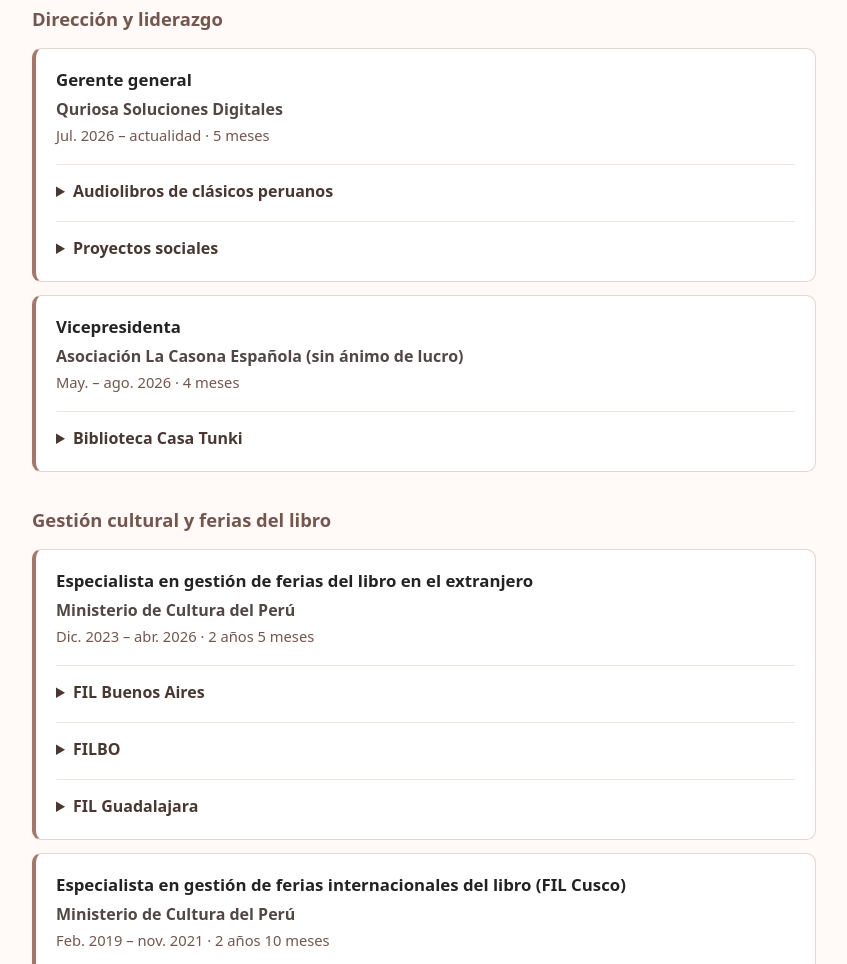
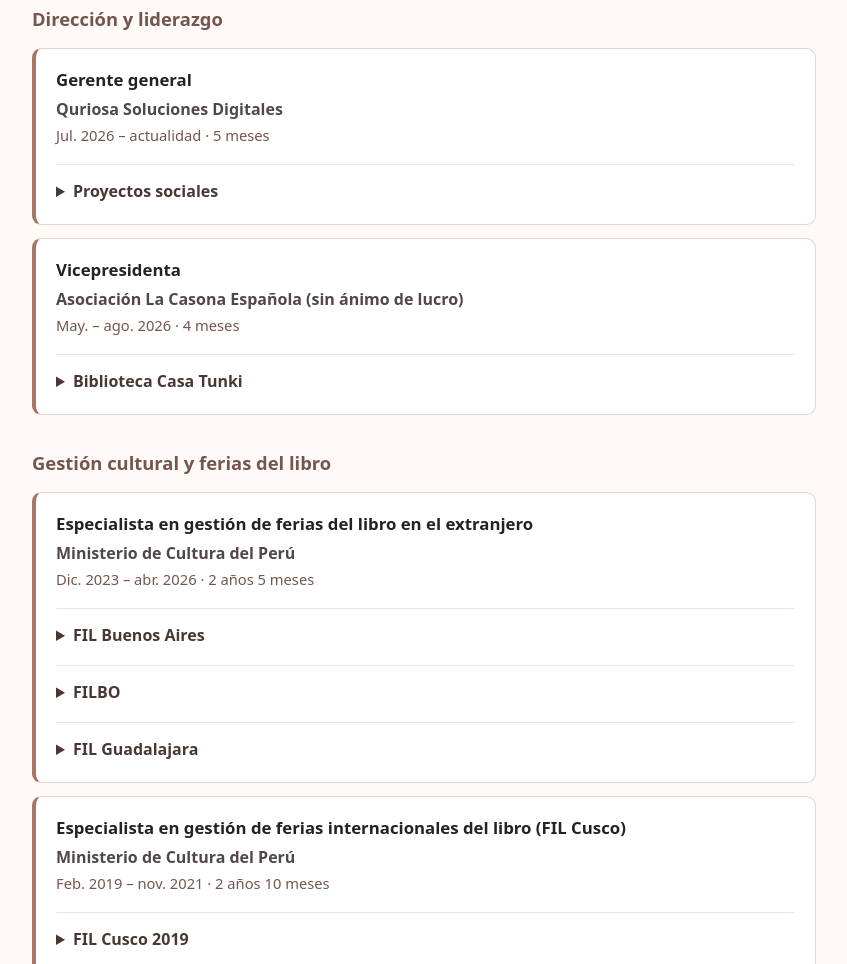
Before and after one commit to susan-montalvo/susan-montalvo.github.io, a plain HTML site: page index.html in a window 1280 px wide. Shown: the part 3259-4223 px from the top of the page, without its empty margins (216-1063 px from the left). Drawn offline with Linux system fonts and the light colour scheme.

Commit message:
Hide the audiobooks tab under Quriosa
Co-Authored-By: Claude Opus 5.5 <noreply@anthropic.com>

```diff
--- a/index.html
+++ b/index.html
@@ -503,7 +503,7 @@
             >
               Jul. 2026 – actualidad · 5 meses
             </p>
-            <details class="experience-related">
+            <details class="experience-related" hidden>
               <summary
                 data-es="Audiolibros de clásicos peruanos"
                 data-en="Audiobooks of Peruvian classics"
```
